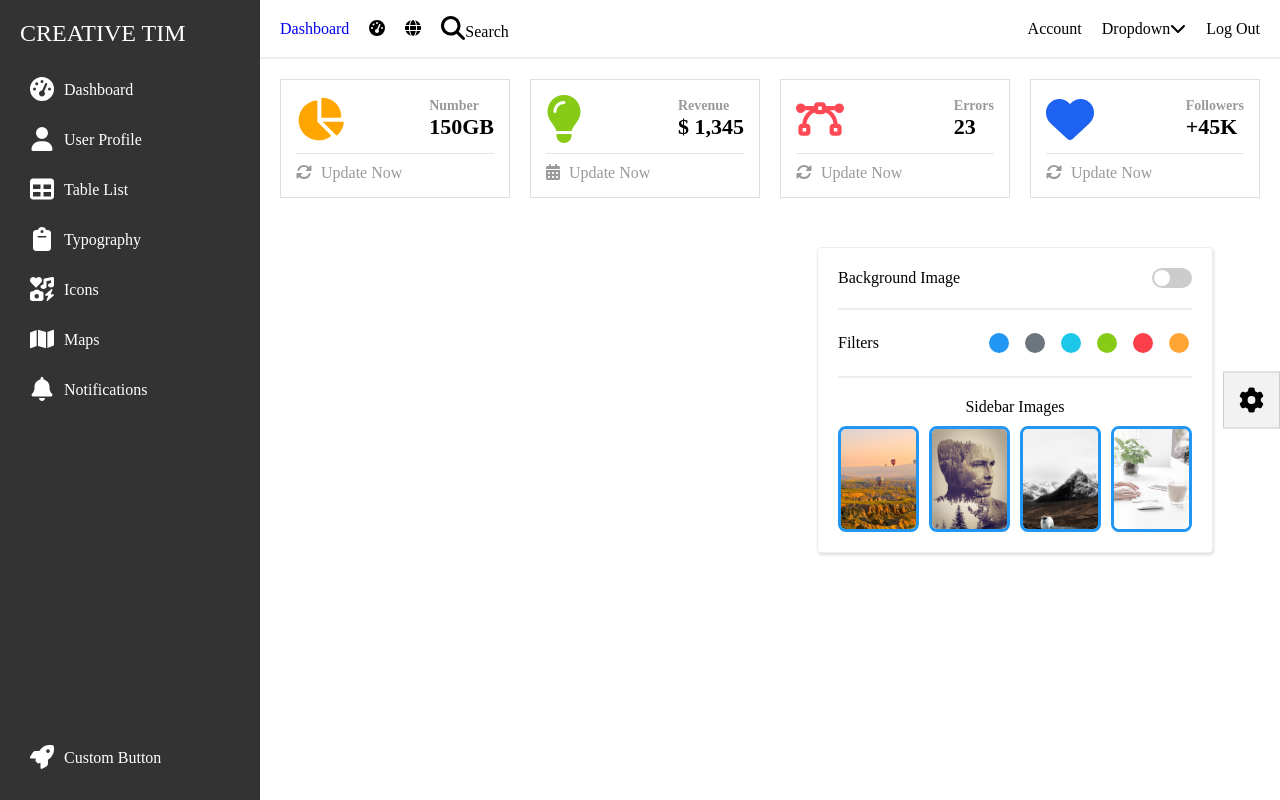
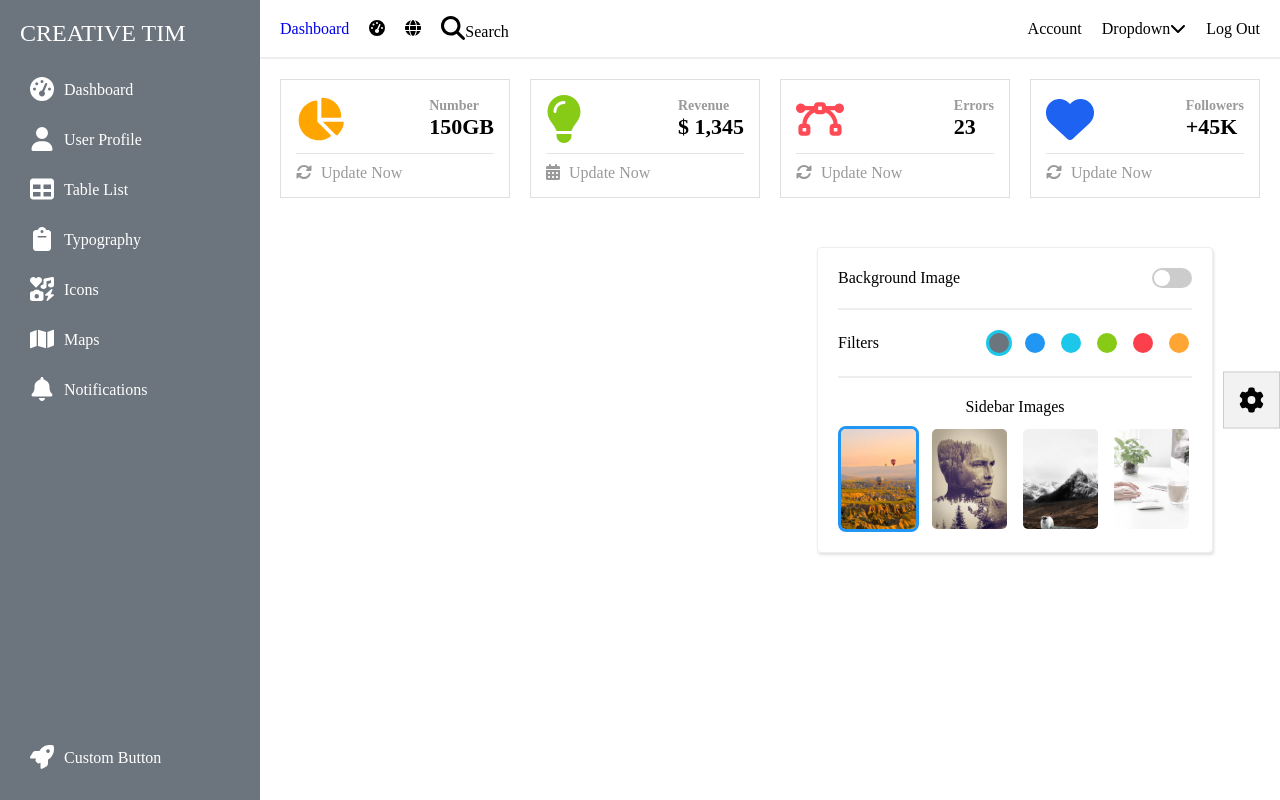
Before and after one commit to surya489/dashboard, a React (Create React App) app: page / in a window 1280 px wide. Both pictures are taken after a click on the button 1251 px from the left and 400 px from the top of the page. Built offline with nearby package versions, Linux system fonts and the light colour scheme.

Commit message:
parent component has been created, sidebar & sibarsettings component has been updated

```diff
--- a/src/App.js
+++ b/src/App.js
@@ -1,8 +1,6 @@
 import React from 'react';
 import './App.css';
 import { BrowserRouter as Router, Route, Routes } from 'react-router-dom';
-import Sidebar from './Components/Sidebar/Sidebar';
-import Button from './Components/Button/Button';
 import Dashboard from './Components/Dashboard/Dashboard';
 import UserProfile from './Components/UserProfile/UserProfile';
 import TableList from './Components/TableList/TableList';
@@ -10,18 +8,13 @@ import Typography from './Components/Typography/Typography';
 import Icons from './Components/Icons/Icons';
 import Maps from './Components/Maps/Maps';
 import Notifications from './Components/Notifications/Notifications';
-
-import { FontAwesomeIcon } from "@fortawesome/react-fontawesome";
-import { faCog } from '@fortawesome/free-solid-svg-icons';
+import ParentComponent from './Components/ParentComponent';
 
 const App = () => {
     return (
         <Router>
             <div className="App">
-                <Sidebar />
-                <Button isFixed>
-                    <FontAwesomeIcon icon={faCog} />
-                </Button>
+                <ParentComponent />
                 <Routes>
                     <Route path="/" element={<Dashboard />} />
                     <Route path="/user-profile" element={<UserProfile />} />
--- a/src/Components/Button/Button.js
+++ b/src/Components/Button/Button.js
@@ -1,27 +1,9 @@
-import React, { useEffect, useState, useRef } from "react";
+import React from "react";
 import './Button.css';
-
-import SidebarBackgroundSettings from '../SidebarBackgroundSettings/SidebarBackgroundSettings';
 
 const Button = ({ isLink, isDownload, href, onClick, children, isBtnFill, className, isFixed }) => {
     const buttonClass = `button ${isBtnFill ? 'fill' : ''} ${className ? className : ''}`;
     const downloadClass = `button download ${isBtnFill ? 'fill' : 'bordered_btn'} ${className ? className : ''}`;
-    const fixedClass = `button ${isFixed ? 'fixed' : ''} ${className ? className : ''}`;
-
-    // State and Ref for the button
-    const buttonRef = useRef(null);
-    const [buttonWidth, setButtonWidth] = useState(0);
-    const [showSidebar, setShowSidebar] = useState(false);
-
-    useEffect(() => {
-        if (buttonRef.current) {
-            setButtonWidth(buttonRef.current.offsetWidth);
-        }
-    }, [buttonRef]);
-
-    const toggleSidebar = () => {
-        setShowSidebar(!showSidebar);
-    };
 
     if (isLink) {
         return (
@@ -35,17 +17,7 @@ const Button = ({ isLink, isDownload, href, onClick, children, isBtnFill, classN
                 {children}
             </a>
         );
-    } else if (isFixed) {
-        return (
-            <div className="fixed_btn_wrap">
-                <button ref={buttonRef} className={fixedClass} onClick={toggleSidebar}>
-                    {children}
-                </button>
-                <SidebarBackgroundSettings buttonWidth={buttonWidth} className={showSidebar ? 'show' : 'hide'} />
-            </div>
-        );
     }
-
     return (
         <button onClick={onClick} className={buttonClass}>
             {children}
--- /dev/null
+++ b/src/Components/ParentComponent.js
@@ -0,0 +1,80 @@
+import React, { useState, useEffect, useRef } from "react";
+import SidebarBackgroundSettings from "./SidebarBackgroundSettings/SidebarBackgroundSettings";
+import Sidebar from "./Sidebar/Sidebar";
+import { FontAwesomeIcon } from "@fortawesome/react-fontawesome";
+import { faCog } from '@fortawesome/free-solid-svg-icons';
+import bg_1 from '../assets/images/bg_1.jpg';
+
+const ParentComponent = () => {
+    const buttonRef = useRef(null);
+    const sidebarRef = useRef(null);
+    const [activeBadge, setActiveBadge] = useState(null);
+    const [buttonWidth, setButtonWidth] = useState(0);
+    const [showSidebar, setShowSidebar] = useState(false);
+    const [bgImage, setBgImage] = useState(bg_1);
+    const [bgImageState, setBgImageState] = useState(false);
+
+
+    const handleBadgeChange = (badge) => {
+        setActiveBadge(badge);
+    };
+
+    const handleSetBgImage = () => {
+        setBgImageState(!bgImageState);
+    }
+
+    const handleBgImageChange = (imageSrc) => {
+        setBgImage(imageSrc);
+    };
+
+    useEffect(() => {
+        const updateButtonWidth = () => {
+            if (buttonRef.current) {
+                setButtonWidth(buttonRef.current.offsetWidth);
+            }
+        };
+
+        updateButtonWidth();
+        window.addEventListener('resize', updateButtonWidth);
+        return () => window.removeEventListener('resize', updateButtonWidth);
+    }, []);
+
+    useEffect(() => {
+        const handleClickOutside = (event) => {
+            if (showSidebar && sidebarRef.current && !sidebarRef.current.contains(event.target) && !buttonRef.current.contains(event.target)) {
+                setShowSidebar(false);
+            }
+        };
+
+        document.addEventListener('mousedown', handleClickOutside);
+        return () => document.removeEventListener('mousedown', handleClickOutside);
+    }, [showSidebar]);
+
+    const toggleSidebar = () => {
+        setShowSidebar(prevState => !prevState);
+    };
+
+    return (
+        <div className="parent-container">
+            <SidebarBackgroundSettings
+                buttonWidth={buttonWidth}
+                className={`${showSidebar ? 'show' : 'hide'}`}
+                onBadgeChange={handleBadgeChange}
+                onBgImageChange={handleBgImageChange}
+                onHandleSetBgImage={handleSetBgImage}
+            />
+            <Sidebar
+                activeBadge={activeBadge}
+                bgImage={bgImage}
+                className={`${bgImageState ? 'has_bg_image' : 'no_bg_image'}`}
+            />
+            <div className="fixed_btn_wrap">
+                <button className="button fixed" ref={buttonRef} onClick={toggleSidebar}>
+                    <FontAwesomeIcon icon={faCog} />
+                </button>
+            </div>
+        </div>
+    );
+}
+
+export default ParentComponent;
--- a/src/Components/Right/Right.css
+++ b/src/Components/Right/Right.css
@@ -6,4 +6,5 @@
     overflow: hidden;
     float: left;
     position: fixed;
+    transition: all .3s ease-in-out;
 }
--- a/src/Components/Sidebar/Sidebar.css
+++ b/src/Components/Sidebar/Sidebar.css
@@ -3,11 +3,17 @@
 }
 
 .sidebar {
+    position: relative;
     display: flex;
     flex-wrap: wrap;
     flex-direction: column;
     justify-content: space-between;
     height: 100vh;
+    z-index: 9;
+    background-repeat: no-repeat;
+    background-size: cover;
+    background-position: center;
+    transition: all .3s ease-in-out;
 }
 
 .sidbar_wrap {
@@ -55,3 +61,48 @@
     gap: 10px;
     color: #fff;
 }
+
+.sidebar::after {
+    content: '';
+    position: absolute;
+    top: 0;
+    left: 0;
+    width: 100%;
+    height: 100%;
+    z-index: -1;
+    opacity: 0.7;
+    transition: all .3s;
+}
+
+.no_bg_image.sidebar::after {
+    opacity: 1;
+    transition: all .3s;
+}
+
+.has_bg_image.sidebar::after {
+    background-color: #000;
+}
+
+.sidebar_red.sidebar::after {
+    background-color: #fb404b;
+}
+
+.sidebar_orange.sidebar::after {
+    background-color: #ffa534;
+}
+
+.sidebar_green.sidebar::after {
+    background-color: #87cb16;
+}
+
+.sidebar_azure.sidebar::after {
+    background-color: #1dc7ea;
+}
+
+.sidebar_secondary.sidebar::after {
+    background-color: #6c757d;
+}
+
+.sidebar_primary.sidebar::after {
+    background-color: #2196F3;
+}
--- a/src/Components/Sidebar/Sidebar.js
+++ b/src/Components/Sidebar/Sidebar.js
@@ -8,10 +8,10 @@ import './Sidebar.css';
 import Right from '../Right/Right';
 import Button from '../Button/Button';
 
-const Sidebar = () => {
+const Sidebar = ({ activeBadge, bgImage, className }) => {
     return (
         <Right>
-            <div className="sidebar">
+            <div className={`sidebar ${activeBadge ? `sidebar_${activeBadge}` : ''} sidebar ${className && bgImage !== '' && bgImage !== null ? className : ''}`} style={{ backgroundImage: className === 'has_bg_image' ? `url(${bgImage})` : undefined }}>
                 <div className='sidbar_wrap'>
                     <div className="logo">CREATIVE TIM</div>
                     <ul>
--- a/src/Components/SidebarBackgroundSettings/SidebarBackgroundSettings.css
+++ b/src/Components/SidebarBackgroundSettings/SidebarBackgroundSettings.css
@@ -132,10 +132,6 @@ input[type="checkbox"]:checked+label::after {
     padding: 10px 0 0;
 }
 
-.bg_img_wrap a {
-    display: block;
-}
-
 .bg_img_wrap img {
     max-height: 175px;
     display: block;
@@ -155,22 +151,24 @@ input[type="checkbox"]:checked+label::after {
     justify-content: center;
     align-items: center;
     overflow: hidden;
-    border: 3px solid #2196F3;
+    border: 3px solid transparent;
     border-radius: 8px;
     max-width: 75px;
     max-height: 100px;
+    cursor: pointer;
+    transition: all .3s;
 }
 
-/* .bg_img_wrap li a {
-    opacity: 0.5;
-    transition: all 0.3s ease-in-out;
-} */
+.bg_img_wrap li:hover,
+.bg_img_wrap li.activeImage {
+    border-color: #2196F3;
+}
 
 .bg_img_wrap li a:hover {
     opacity: 1;
 }
 
-.bg_img_wrap a {
+.bg_img_wrap span {
     display: block;
     width: 100%;
     height: 100%;
--- a/src/Components/SidebarBackgroundSettings/SidebarBackgroundSettings.js
+++ b/src/Components/SidebarBackgroundSettings/SidebarBackgroundSettings.js
@@ -1,4 +1,4 @@
-import React, { useState } from "react";
+import React, { useState, useEffect } from "react";
 import './SidebarBackgroundSettings.css';
 
 import bg_1 from '../../assets/images/bg_1.jpg';
@@ -6,12 +6,24 @@ import bg_2 from '../../assets/images/bg_2.jpg';
 import bg_3 from '../../assets/images/bg_3.jpg';
 import bg_4 from '../../assets/images/bg_4.jpg';
 
-const SidebarBackgroundSettings = ({ buttonWidth, className }) => {
-    const [activeBadge, setActiveBadge] = useState(null);
+const SidebarBackgroundSettings = ({ buttonWidth, className, onBadgeChange, onBgImageChange, onHandleSetBgImage }) => {
+    const [activeBadge, setActiveBadge] = useState('secondary');
+    const [activeBgImage, setActiveBgImage] = useState(bg_1);
 
     const handleBadgeClick = (badge) => {
         setActiveBadge(badge);
     };
+
+    const handleActiveBgImage = (activeImageClass) => {
+        setActiveBgImage(activeImageClass);
+    }
+
+    // Notify parent component about the badge change
+    useEffect(() => {
+        if (onBadgeChange) {
+            onBadgeChange(activeBadge);
+        }
+    }, [activeBadge, onBadgeChange]);
 
     return (
         <div className={`${className ? className : ''} background_settings`} style={{ right: buttonWidth + 10 + 'px' }}>
@@ -19,19 +31,19 @@ const SidebarBackgroundSettings = ({ buttonWidth, className }) => {
                 <p>Background Image</p>
                 <div>
                     <input type="checkbox" id="custom_checkbox" />
-                    <label htmlFor='custom_checkbox' />
+                    <label onClick={() => onHandleSetBgImage()} htmlFor='custom_checkbox' />
                 </div>
             </li>
             <li className="d_flex filters_wrap">
                 <p>Filters</p>
                 <div className="d_flex mb_0">
                     <span
+                        className={`badge badge_secondary ${activeBadge === 'secondary' ? 'active' : ''}`}
+                        onClick={() => handleBadgeClick('secondary')}
+                    ></span>
+                    <span
                         className={`badge badge_primary ${activeBadge === 'primary' ? 'active' : ''}`}
                         onClick={() => handleBadgeClick('primary')}
-                    ></span>
-                    <span
-                        className={`badge badge_secondary ${activeBadge === 'secondary' ? 'active' : ''}`}
-                        onClick={() => handleBadgeClick('secondary')}
                     ></span>
                     <span
                         className={`badge badge_azure ${activeBadge === 'azure' ? 'active' : ''}`}
@@ -54,25 +66,25 @@ const SidebarBackgroundSettings = ({ buttonWidth, className }) => {
             <li>
                 <p className="align_c">Sidebar Images</p>
                 <div className="d_flex mb_0 bg_img_wrap">
-                    <li>
-                        <a href="/">
+                    <li className={`${activeBgImage === bg_1 ? 'activeImage' : ''}`} onClick={() => handleActiveBgImage(bg_1)}>
+                        <span onClick={() => onBgImageChange(bg_1)}>
                             <img src={bg_1} alt="sidebar background" />
-                        </a>
+                        </span>
                     </li>
-                    <li>
-                        <a href="/">
+                    <li className={`${activeBgImage === bg_2 ? 'activeImage' : ''}`} onClick={() => handleActiveBgImage(bg_2)}>
+                        <span onClick={() => onBgImageChange(bg_2)}>
                             <img src={bg_2} alt="sidebar background" />
-                        </a>
+                        </span>
                     </li>
-                    <li>
-                        <a href="/">
+                    <li className={`${activeBgImage === bg_3 ? 'activeImage' : ''}`} onClick={() => handleActiveBgImage(bg_3)}>
+                        <span onClick={() => onBgImageChange(bg_3)}>
                             <img src={bg_3} alt="sidebar background" />
-                        </a>
+                        </span>
                     </li>
-                    <li>
-                        <a href="/">
+                    <li className={`${activeBgImage === bg_4 ? 'activeImage' : ''}`} onClick={() => handleActiveBgImage(bg_4)}>
+                        <span onClick={() => onBgImageChange(bg_4)}>
                             <img src={bg_4} alt="sidebar background" />
-                        </a>
+                        </span>
                     </li>
                 </div>
             </li>
```
